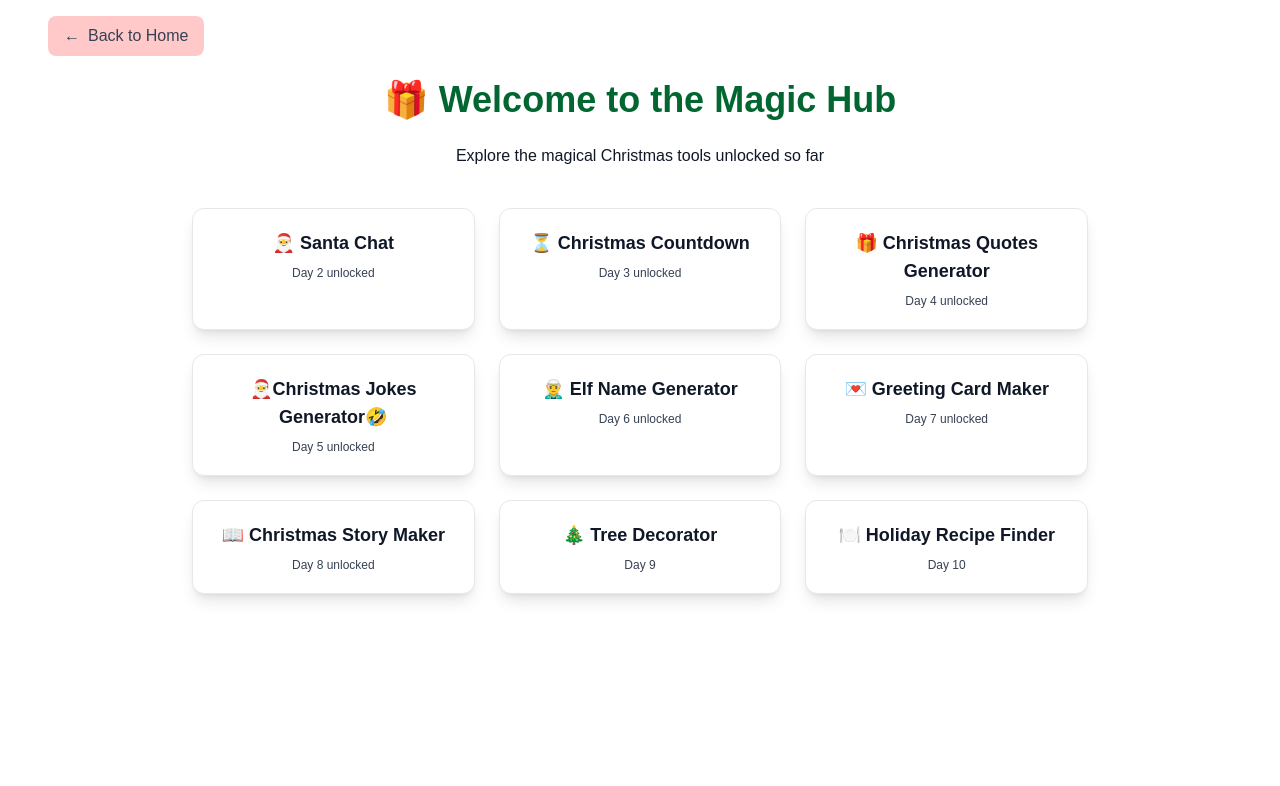
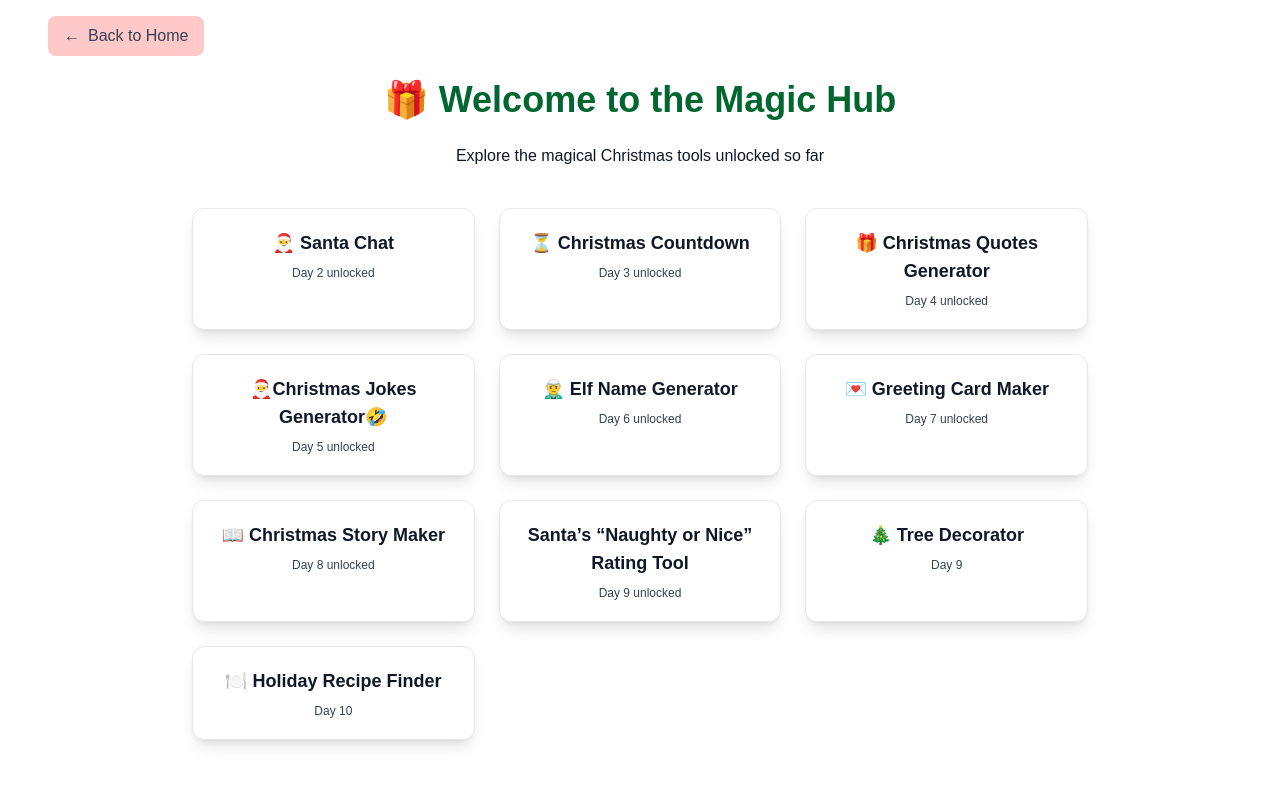
Before and after one commit to Mbiydzenyuy3/santas-magic-hub, a Next.js app: page /magic in a window 1280 px wide. Shown: the top 786 px of the page. Built offline with nearby package versions, Linux system fonts and the light colour scheme.

Commit message:
added the naughtyRating array

```diff
--- a/app/magic/page.tsx
+++ b/app/magic/page.tsx
@@ -103,6 +103,18 @@ export default function MagicHub() {
         </Link>
 
         <Link
+          href="/magic/ornament-generator"
+          className="p-5 rounded-xl shadow-lg hover:shadow-xl bg-white border border-gray-200 transition-all duration-200 hover:border-green-300"
+        >
+          <div className="text-gray-900 font-semibold text-lg">
+            Santa’s “Naughty or Nice” Rating Tool
+          </div>
+          <p className="text-xs text-gray-700 mt-2 font-medium">
+            Day 9 unlocked
+          </p>
+        </Link>
+
+        <Link
           href="/magic/tree-decorator"
           className="p-5 rounded-xl shadow-lg hover:shadow-xl bg-white border border-gray-200 transition-all duration-200 hover:border-green-300"
         >
--- /dev/null
+++ b/lib/naughtyMeter.ts
@@ -0,0 +1,14 @@
+export const naughtyRatings = [
+  { label: 'Extremely Nice', score: 90 },
+  { label: 'Very Nice', score: 80 },
+  { label: 'Nice', score: 70 },
+  { label: 'A Little Naughty', score: 50 },
+  { label: 'Very Naughty', score: 30 },
+  { label: 'North Pole Investigation Pending', score: 10 }
+]
+
+export function getRating(name: string) {
+  const hash = [...name].reduce((acc, ch) => acc + ch.charCodeAt(0), 0)
+  const index = hash % naughtyRatings.length
+  return naughtyRatings[index]
+}
```
Also changed, not shown: app/magic/naughty-or-nice/page.tsx (added), components/NaughtyNiceForm.tsx (added), components/RatingResult.tsx (added).
